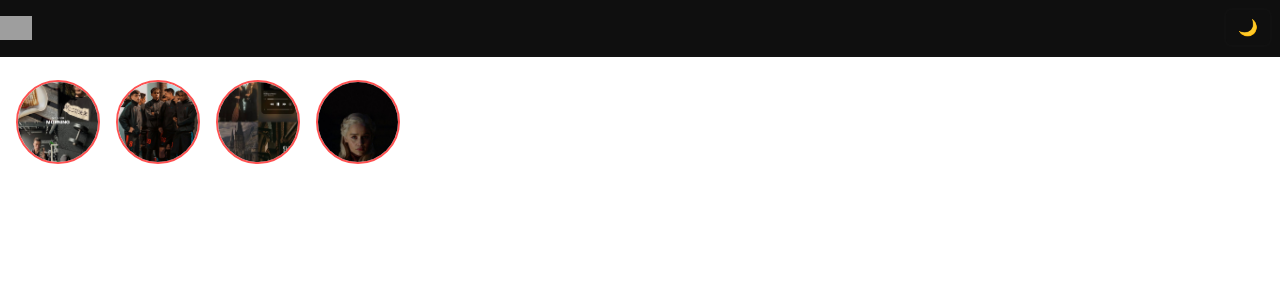
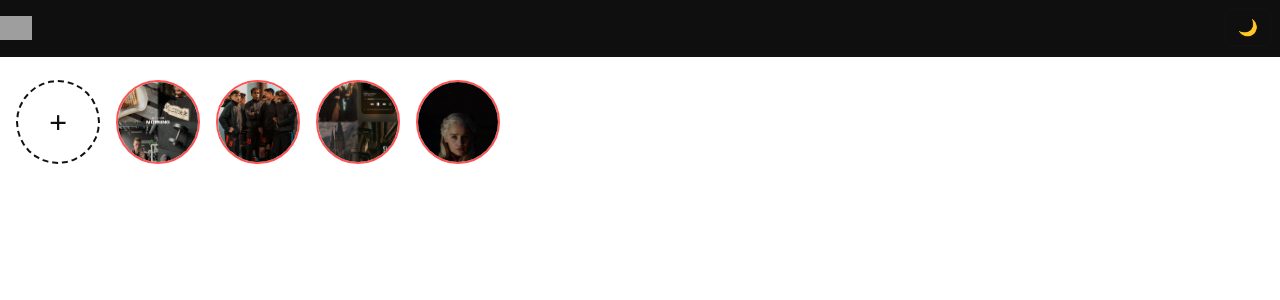
Before and after one commit to xanxit/insta-story, a React (Vite) app: page / in a window 1280 px wide. Shown: the top 300 px of the page. Built offline with nearby package versions, Linux system fonts and the light colour scheme; grey boxes are pictures that could not be loaded.

Commit message:
feat: added upload story feature (just for fun)

```diff
--- a/src/App.tsx
+++ b/src/App.tsx
@@ -40,8 +40,6 @@ const App: React.FC = () => {
     }
 
     setOriginalStories(updatedStories);
-
-    // Sort unviewed first for display
     const sorted = [...updatedStories].sort(
       (a, b) => Number(a.viewed) - Number(b.viewed)
     );
@@ -55,6 +53,23 @@ const App: React.FC = () => {
       return newTheme;
     });
   };
+  const handleStoryUpload = (file: File) => {
+    const reader = new FileReader();
+    reader.onloadend = () => {
+      const newStory: Story = {
+        id: Date.now(),
+        imageUrl: reader.result as string,
+        altText: "Uploaded Story",
+        viewed: false,
+      };
+      const newStories = [newStory, ...originalStories];
+      setOriginalStories(newStories);
+      const sorted = [...newStories].sort((a, b) => Number(a.viewed) - Number(b.viewed));
+      setDisplayStories(sorted);
+    };
+    reader.readAsDataURL(file);
+  };
+
 
   const handleStoryClick = (indexInDisplay: number) => {
     const clickedStoryId = displayStories[indexInDisplay].id;
@@ -112,7 +127,7 @@ const App: React.FC = () => {
           markAsViewed={markStoryAsViewed}
         />
       ) : (
-        <StoryList stories={displayStories} onStoryClick={handleStoryClick} />
+        <StoryList stories={displayStories} onStoryClick={handleStoryClick} onUpload={handleStoryUpload} />
       )}
     </div>
   );
--- a/src/components/StoryContent.tsx
+++ b/src/components/StoryContent.tsx
@@ -47,7 +47,7 @@ const StoryViewer: React.FC<StoryViewerProps> = ({
         const newProgress = prev + 100 / (storyDuration / 100);
         if (newProgress >= 100) {
           clearProgressInterval();
-          moveToNextStory(false); // auto-play: false means not manual
+          moveToNextStory(false);
           return 0;
         }
         return newProgress;
@@ -79,7 +79,6 @@ const StoryViewer: React.FC<StoryViewerProps> = ({
         setTimeout(onClose, transitionDuration);
       }
     } else {
-      // Auto: Skip to next *unviewed* story
       const nextUnviewedIndex = findNextUnviewedIndex(currentIndex);
       if (nextUnviewedIndex !== null) {
         setIsTransitioning(true);
--- a/src/components/StoryList.tsx
+++ b/src/components/StoryList.tsx
@@ -1,4 +1,4 @@
-import React from "react";
+import React, { useRef } from "react";
 import "../styles/StoryList.css";
 
 interface Story {
@@ -11,11 +11,38 @@ interface Story {
 interface StoryListProps {
   stories: Story[];
   onStoryClick: (index: number) => void;
+  onUpload: (file: File) => void;
 }
 
-const StoryList: React.FC<StoryListProps> = ({ stories, onStoryClick }) => {
+const StoryList: React.FC<StoryListProps> = ({
+  stories,
+  onStoryClick,
+  onUpload,
+}) => {
+  const inputRef = useRef<HTMLInputElement | null>(null);
+
+  const handleUploadClick = () => {
+    inputRef.current?.click();
+  };
+
+  const handleFileChange = (e: React.ChangeEvent<HTMLInputElement>) => {
+    if (e.target.files && e.target.files.length > 0) {
+      onUpload(e.target.files[0]);
+    }
+  };
+
   return (
     <div className="story-list">
+      <div className="story-item upload" onClick={handleUploadClick}>
+        <span className="plus-icon">+</span>
+        <input
+          type="file"
+          accept="image/*"
+          ref={inputRef}
+          style={{ display: "none" }}
+          onChange={handleFileChange}
+        />
+      </div>
       {stories.map((story, index) => (
         <div
           key={story.id}
--- a/src/styles/StoryList.css
+++ b/src/styles/StoryList.css
@@ -50,3 +50,18 @@
 .story-item:hover img {
   transform: scale(1.05);
 }
+
+.story-item.upload {
+  background-color: var(--bg-color);
+  border: 2px dashed var(--text-color);
+  display: flex;
+  align-items: center;
+  justify-content: center;
+  color: var(--text-color);
+  font-size: 2rem;
+  font-weight: bold;
+}
+
+.plus-icon {
+  pointer-events: none;
+}
```
